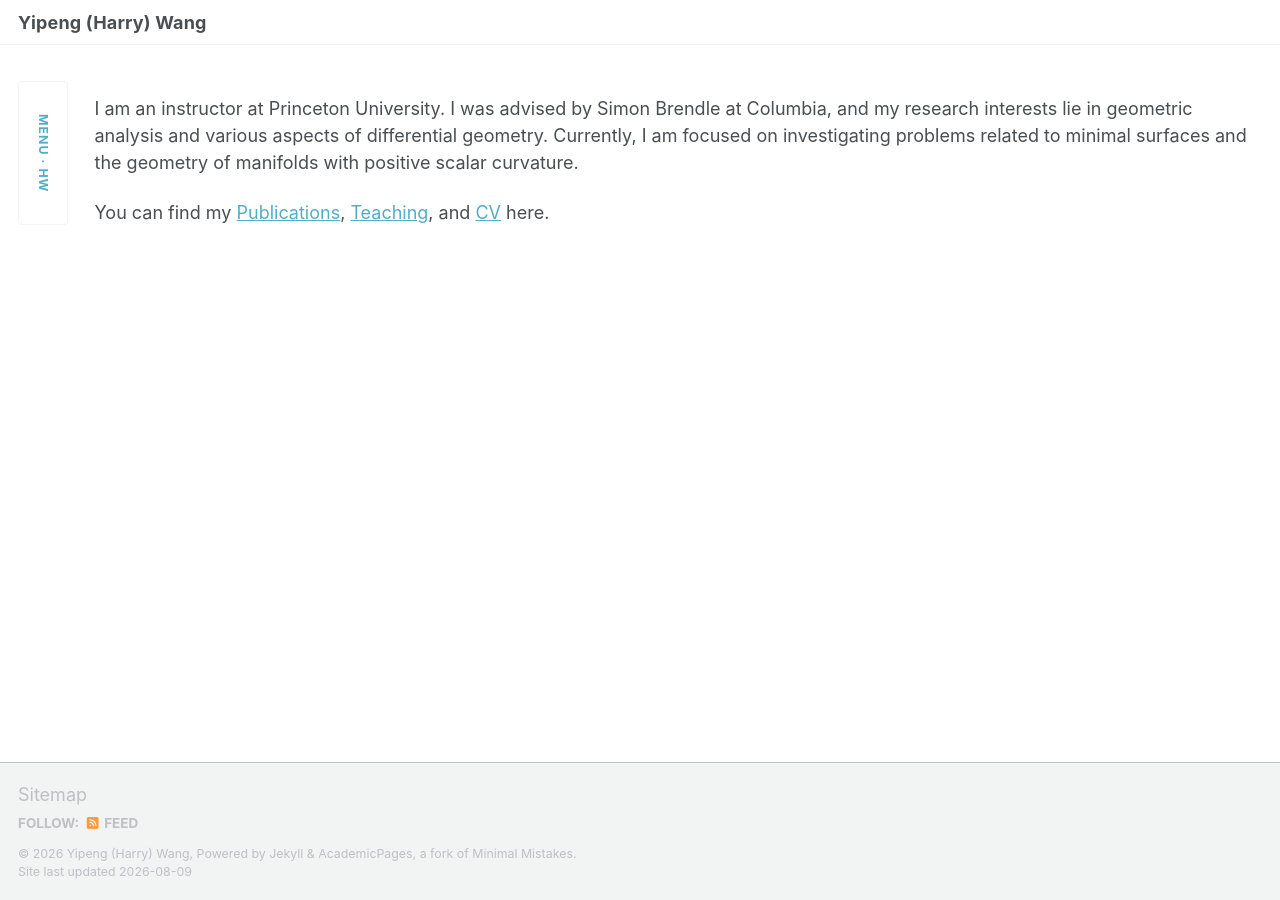
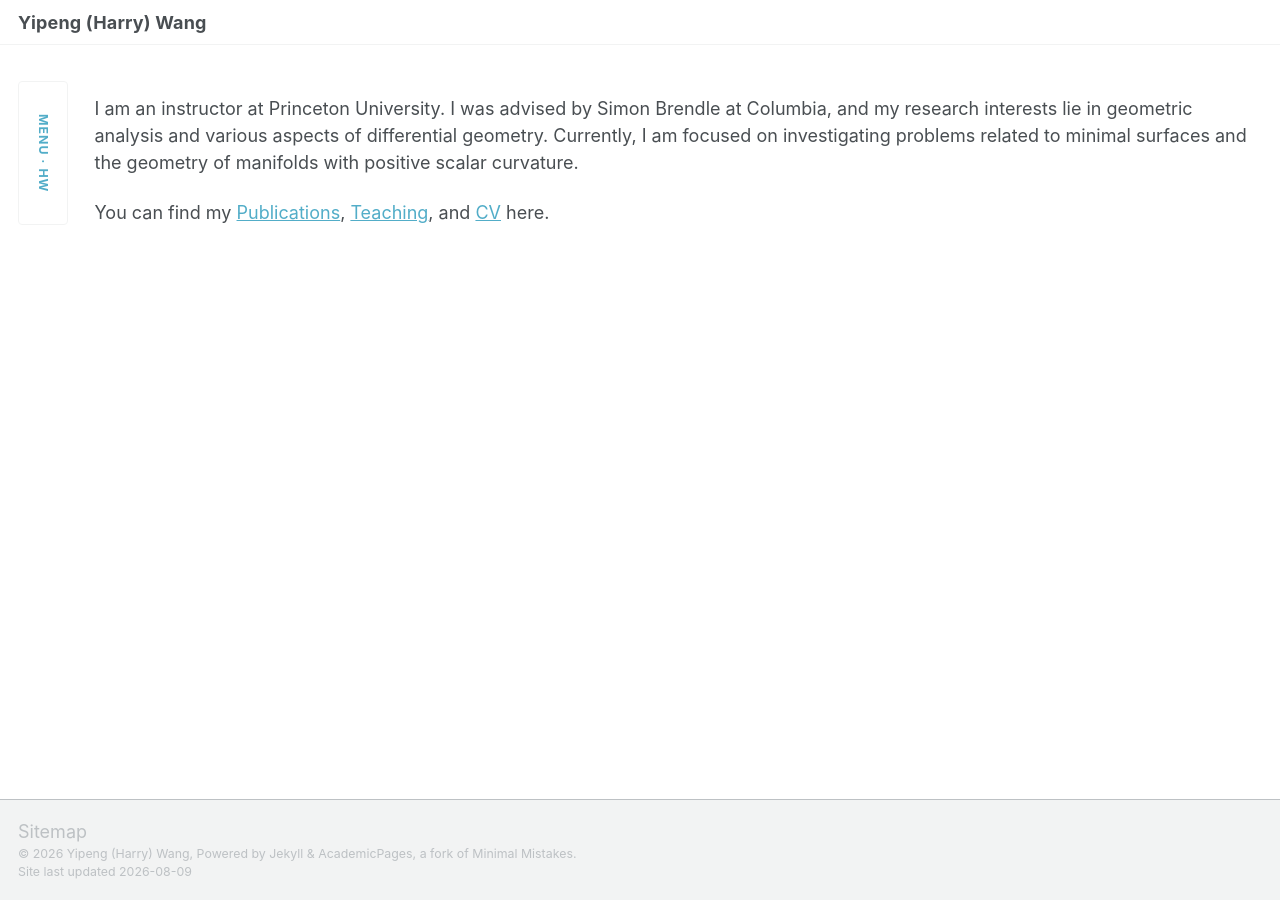
Before and after one commit to ypharry/ypharry.github.io, a Jekyll site: the page built from _pages/about.md, in a window 1280 px wide. Built offline with Jekyll 4.4.1, drawn with Linux system fonts in a browser that asks for light colours; a script that is not in the unit is left out.

Commit message:
Address Task 4 review findings

```diff
--- a/_includes/footer.html
+++ b/_includes/footer.html
@@ -1,23 +1,4 @@
 {% include base_path %}
-
-{% if site.author.github or site.author.bitbucket or site.atom_feed.hide != true %}
-<div class="page__footer-follow">
-  <ul class="social-icons">
-    {% if site.data.ui-text[site.locale].follow_label %}
-      <li><strong>{{ site.data.ui-text[site.locale].follow_label }}</strong></li>
-    {% endif %}
-    {% if site.author.github %}
-      <li><a href="https://github.com/{{ site.author.github }}"><i class="fab fa-github" aria-hidden="true"></i> GitHub</a></li>
-    {% endif %}
-    {% if site.author.bitbucket %}
-      <li><a href="https://bitbucket.org/{{ site.author.bitbucket }}"><i class="fab fa-bitbucket" aria-hidden="true"></i> Bitbucket</a></li>
-    {% endif %}
-    {% if site.atom_feed.hide != true %}
-    <li><a href="{% if site.atom_feed.path %}{{ site.atom_feed.path }}{% else %}{{ base_path }}/feed.xml{% endif %}"><i class="fa fa-fw fa-rss-square" aria-hidden="true"></i> {{ site.data.ui-text[site.locale].feed_label | default: "Feed" }}</a></li>
-    {% endif %}
-  </ul>
-</div>
-{% endif %}
 
 <div class="page__footer-copyright">
   &copy; {{ site.time | date: '%Y' }} {{ site.name | default: site.title }}, {{ site.data.ui-text[site.locale].powered_by | default: "Powered by" }} <a href="https://jekyllrb.com" rel="nofollow">Jekyll</a> &amp; <a href="https://github.com/academicpages/academicpages.github.io">AcademicPages</a>, a fork of <a href="https://mademistakes.com/work/minimal-mistakes-jekyll-theme/" rel="nofollow">Minimal Mistakes</a>.<br />
--- a/_sass/layout/_profile.scss
+++ b/_sass/layout/_profile.scss
@@ -68,7 +68,6 @@
   writing-mode: vertical-rl;
   text-orientation: mixed;
   cursor: pointer;
-  transition: color 160ms ease, border-color 160ms ease, background-color 160ms ease;
 
   &::marker {
     content: "";
```
